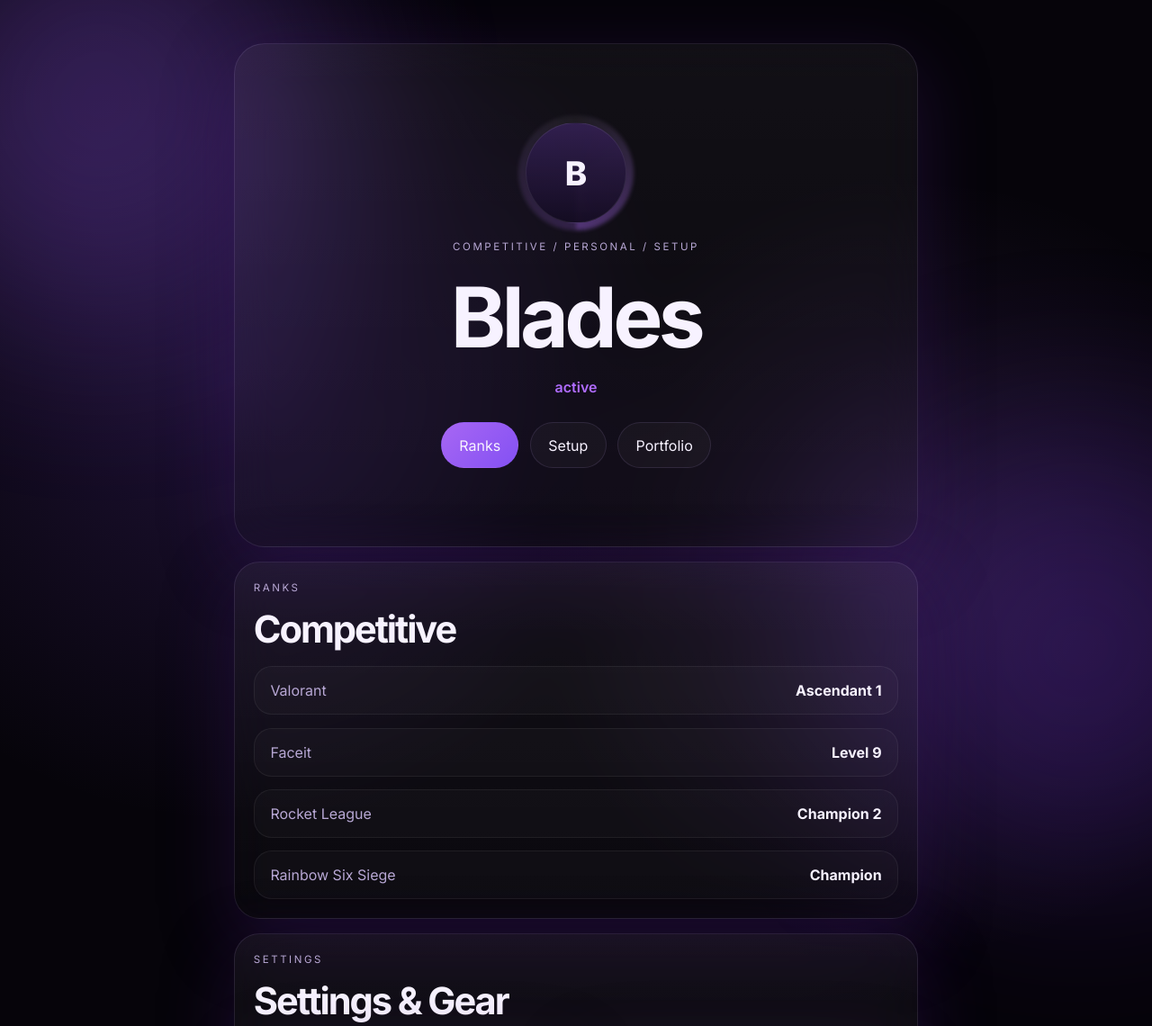
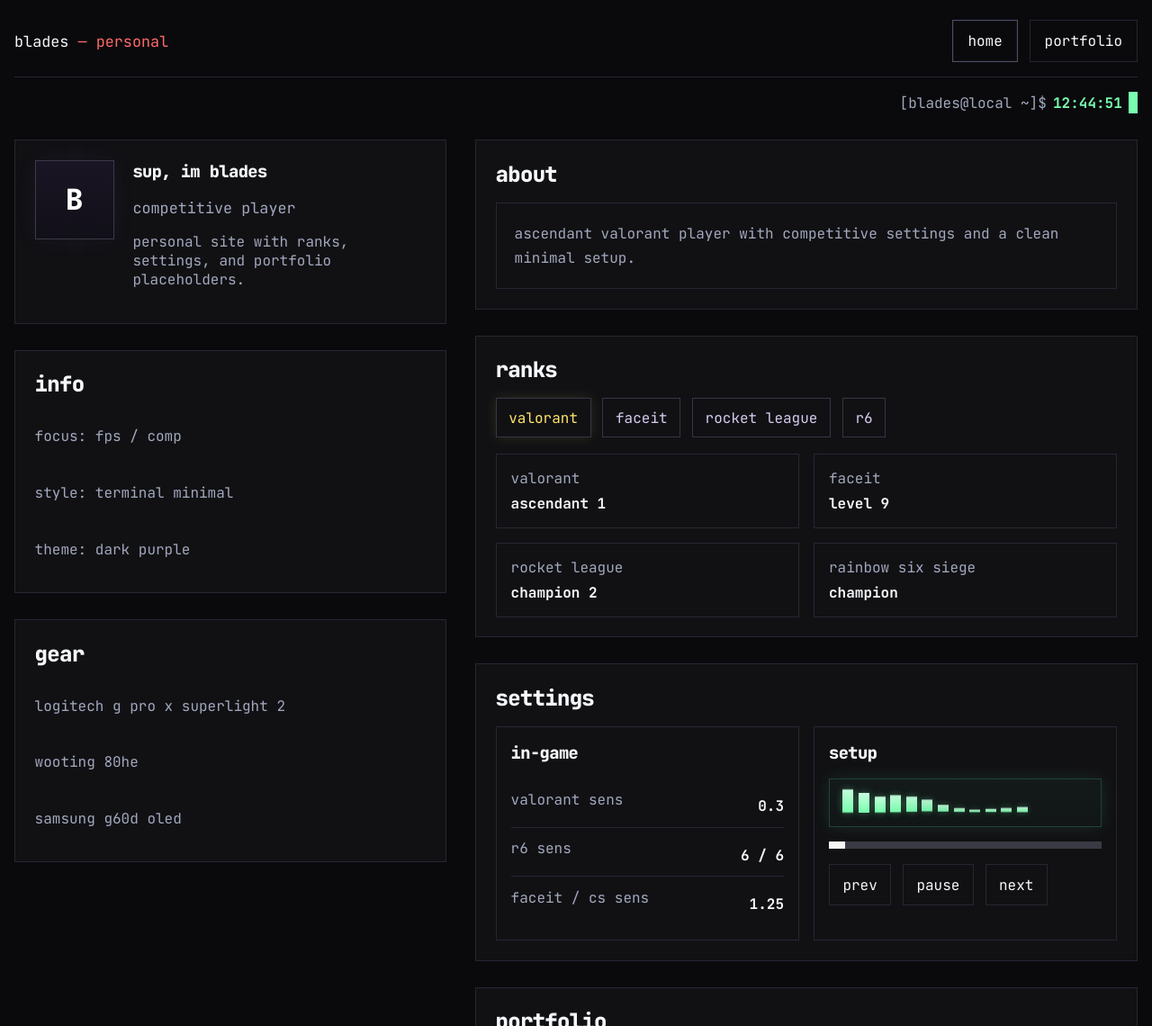
Before and after one commit to 1Bladess/personal, a plain HTML site: page index.html in a window 1280 px wide. Shown: the top 1140 px of the page at 90% size. Drawn offline with Linux system fonts and the light colour scheme.

Commit message:
Redesign website with terminal-style minimalist layout

```diff
--- a/index.html
+++ b/index.html
@@ -8,132 +8,155 @@
     <link rel="preconnect" href="https://fonts.googleapis.com" />
     <link rel="preconnect" href="https://fonts.gstatic.com" crossorigin />
     <link
-      href="https://fonts.googleapis.com/css2?family=Inter:wght@400;500;600;700;800&display=swap"
+      href="https://fonts.googleapis.com/css2?family=JetBrains+Mono:wght@400;500;700;800&family=Inter:wght@400;600;700&display=swap"
       rel="stylesheet"
     />
     <link rel="stylesheet" href="styles.css" />
   </head>
   <body>
-    <div class="bg-orb orb-1"></div>
-    <div class="bg-orb orb-2"></div>
-    <div class="noise"></div>
+    <div class="site-shell">
+      <header class="topbar">
+        <div class="brandline">
+          <span class="brand-main">blades</span>
+          <span class="brand-sep">—</span>
+          <span class="brand-accent">personal</span>
+        </div>
+        <div class="top-actions">
+          <a href="#home" class="top-link active">home</a>
+          <a href="#portfolio" class="top-link">portfolio</a>
+        </div>
+      </header>
 
-    <main class="shell">
-      <section class="profile-card reveal">
-        <div class="avatar-wrap">
-          <div class="avatar-ring"></div>
-          <div class="avatar">B</div>
+      <div class="terminal-line" id="home">
+        <span class="terminal-user">[blades@local ~]$</span>
+        <span class="terminal-time">08:42:53</span>
+        <span class="cursor"></span>
       </div>
 
-        <p class="mini-label">competitive / personal / setup</p>
-        <h1>Blades</h1>
-        <p class="presence">active</p>
-
-        <div class="cta-row">
-          <a href="#ranks" class="pill primary">Ranks</a>
-          <a href="#setup" class="pill">Setup</a>
-          <a href="#portfolio" class="pill">Portfolio</a>
-        </div>
-      </section>
-
-      <section class="panel reveal delay-1" id="ranks">
-        <div class="panel-head">
-          <p class="mini-label">ranks</p>
-          <h2>Competitive</h2>
-        </div>
-        <div class="rank-list">
-          <div class="row-item">
-            <span>Valorant</span>
-            <strong>Ascendant 1</strong>
-          </div>
-          <div class="row-item">
-            <span>Faceit</span>
-            <strong>Level 9</strong>
-          </div>
-          <div class="row-item">
-            <span>Rocket League</span>
-            <strong>Champion 2</strong>
-          </div>
-          <div class="row-item">
-            <span>Rainbow Six Siege</span>
-            <strong>Champion</strong>
+      <main class="layout-grid">
+        <aside class="left-column">
+          <section class="panel intro-panel reveal">
+            <div class="intro-row">
+              <div class="avatar-box">B</div>
+              <div>
+                <h1>sup, im blades</h1>
+                <p class="muted large">competitive player</p>
+                <p class="muted">personal site with ranks, settings, and portfolio placeholders.</p>
               </div>
             </div>
           </section>
 
-      <section class="panel reveal delay-2" id="setup">
-        <div class="panel-head">
-          <p class="mini-label">settings</p>
-          <h2>Settings & Gear</h2>
+          <section class="panel reveal delay-1">
+            <h2>info</h2>
+            <div class="stack-text">
+              <p>focus: fps / comp</p>
+              <p>style: terminal minimal</p>
+              <p>theme: dark purple</p>
             </div>
-        <div class="split-grid">
-          <div class="subpanel">
-            <h3>Game Settings</h3>
-            <div class="row-item">
-              <span>Valorant Sens</span>
-              <strong>0.3</strong>
+          </section>
+
+          <section class="panel reveal delay-2">
+            <h2>gear</h2>
+            <div class="stack-text">
+              <p>logitech g pro x superlight 2</p>
+              <p>wooting 80he</p>
+              <p>samsung g60d oled</p>
             </div>
-            <div class="row-item">
-              <span>R6 Sens</span>
-              <strong>6 / 6</strong>
+          </section>
+        </aside>
+
+        <section class="right-column">
+          <section class="panel reveal delay-1">
+            <h2>about</h2>
+            <div class="inline-box">
+              ascendant valorant player with competitive settings and a clean minimal setup.
             </div>
-            <div class="row-item">
-              <span>Faceit / CS Sens</span>
-              <strong>1.25</strong>
+          </section>
+
+          <section class="panel reveal delay-2" id="ranks">
+            <h2>ranks</h2>
+            <div class="pill-row">
+              <span class="mini-pill active">valorant</span>
+              <span class="mini-pill">faceit</span>
+              <span class="mini-pill">rocket league</span>
+              <span class="mini-pill">r6</span>
+            </div>
+            <div class="stats-grid">
+              <div class="stat-box">
+                <span>valorant</span>
+                <strong>ascendant 1</strong>
+              </div>
+              <div class="stat-box">
+                <span>faceit</span>
+                <strong>level 9</strong>
+              </div>
+              <div class="stat-box">
+                <span>rocket league</span>
+                <strong>champion 2</strong>
+              </div>
+              <div class="stat-box">
+                <span>rainbow six siege</span>
+                <strong>champion</strong>
               </div>
             </div>
+          </section>
 
+          <section class="panel reveal delay-3" id="settings">
+            <h2>settings</h2>
+            <div class="settings-grid">
               <div class="subpanel">
-            <h3>Gear</h3>
-            <div class="row-item">
-              <span>Mouse</span>
-              <strong>Logitech G Pro X Superlight 2</strong>
+                <h3>in-game</h3>
+                <div class="setting-row"><span>valorant sens</span><strong>0.3</strong></div>
+                <div class="setting-row"><span>r6 sens</span><strong>6 / 6</strong></div>
+                <div class="setting-row"><span>faceit / cs sens</span><strong>1.25</strong></div>
               </div>
-            <div class="row-item">
-              <span>Keyboard</span>
-              <strong>Wooting 80HE</strong>
+              <div class="subpanel music-panel">
+                <h3>setup</h3>
+                <div class="visualizer">
+                  <span></span><span></span><span></span><span></span><span></span><span></span><span></span><span></span><span></span><span></span><span></span><span></span>
                 </div>
-            <div class="row-item">
-              <span>Monitor</span>
-              <strong>Samsung G60D OLED</strong>
+                <div class="player-bar"></div>
+                <div class="player-controls">
+                  <button type="button">prev</button>
+                  <button type="button">pause</button>
+                  <button type="button">next</button>
                 </div>
               </div>
             </div>
           </section>
 
           <section class="panel reveal delay-3" id="portfolio">
-        <div class="panel-head">
-          <p class="mini-label">portfolio</p>
-          <h2>Featured Work</h2>
-        </div>
-        <div class="portfolio-stack">
-          <div class="project-card">
+            <h2>portfolio</h2>
+            <div class="portfolio-list">
+              <div class="portfolio-item">
                 <span>01</span>
                 <div>
-              <h3>Coming Soon</h3>
-              <p>Replace with your first featured project.</p>
+                  <strong>coming soon</strong>
+                  <p>replace with your first featured project.</p>
                 </div>
               </div>
-          <div class="project-card">
+              <div class="portfolio-item">
                 <span>02</span>
                 <div>
-              <h3>Coming Soon</h3>
-              <p>Replace with edits, designs, or commissions.</p>
+                  <strong>coming soon</strong>
+                  <p>replace with edits, designs, or another project.</p>
                 </div>
               </div>
-          <div class="project-card">
+              <div class="portfolio-item">
                 <span>03</span>
                 <div>
-              <h3>Coming Soon</h3>
-              <p>Replace with another highlight from your work.</p>
+                  <strong>coming soon</strong>
+                  <p>replace with any highlight you want to showcase.</p>
                 </div>
               </div>
             </div>
           </section>
+        </section>
       </main>
+    </div>
 
     <footer class="footer">
-      <p>© <span id="year"></span> Blades</p>
+      <p>© <span id="year"></span> blades</p>
     </footer>
 
     <script src="script.js"></script>
--- a/script.js
+++ b/script.js
@@ -12,3 +12,17 @@ const observer = new IntersectionObserver(
 document.querySelectorAll(".reveal").forEach((element) => observer.observe(element));
 
 document.getElementById("year").textContent = new Date().getFullYear();
+
+const timeElement = document.querySelector(".terminal-time");
+if (timeElement) {
+  const updateTime = () => {
+    const now = new Date();
+    const hours = String(now.getHours()).padStart(2, "0");
+    const minutes = String(now.getMinutes()).padStart(2, "0");
+    const seconds = String(now.getSeconds()).padStart(2, "0");
+    timeElement.textContent = `${hours}:${minutes}:${seconds}`;
+  };
+
+  updateTime();
+  setInterval(updateTime, 1000);
+}
--- a/styles.css
+++ b/styles.css
@@ -1,13 +1,14 @@
 :root {
-  --bg: #06040a;
-  --panel: rgba(18, 12, 28, 0.62);
-  --panel-strong: rgba(28, 18, 43, 0.72);
-  --border: rgba(202, 171, 255, 0.12);
-  --text: #f7f2ff;
-  --muted: #b8a8d5;
-  --primary: #b06cff;
-  --primary-soft: rgba(176, 108, 255, 0.16);
-  --shadow: 0 24px 80px rgba(64, 24, 112, 0.36);
+  --bg: #0a0a0d;
+  --panel: #111114;
+  --panel-soft: #14141a;
+  --border: #262632;
+  --text: #f5f7fb;
+  --muted: #a2a8bd;
+  --accent: #9d7cff;
+  --accent-soft: rgba(157, 124, 255, 0.15);
+  --green: #78ffae;
+  --shadow: 0 0 24px rgba(157, 124, 255, 0.06);
 }
 
 * {
@@ -21,50 +22,10 @@ html {
 body {
   margin: 0;
   min-height: 100vh;
-  font-family: "Inter", sans-serif;
+  background: var(--bg);
   color: var(--text);
-  background:
-    radial-gradient(circle at 20% 20%, rgba(128, 72, 224, 0.2), transparent 25%),
-    radial-gradient(circle at 80% 30%, rgba(184, 121, 255, 0.14), transparent 24%),
-    radial-gradient(circle at 50% 80%, rgba(91, 31, 172, 0.18), transparent 22%),
-    var(--bg);
+  font-family: "JetBrains Mono", monospace;
   overflow-x: hidden;
-}
-
-body::selection {
-  background: rgba(176, 108, 255, 0.35);
-}
-
-.noise {
-  position: fixed;
-  inset: 0;
-  pointer-events: none;
-  opacity: 0.06;
-  background-image: radial-gradient(#ffffff 0.6px, transparent 0.6px);
-  background-size: 8px 8px;
-  mix-blend-mode: soft-light;
-}
-
-.bg-orb {
-  position: fixed;
-  width: 30rem;
-  height: 30rem;
-  border-radius: 50%;
-  filter: blur(110px);
-  opacity: 0.28;
-  pointer-events: none;
-}
-
-.orb-1 {
-  top: -8rem;
-  left: -8rem;
-  background: #9d5eff;
-}
-
-.orb-2 {
-  right: -10rem;
-  bottom: -10rem;
-  background: #6b2ed1;
 }
 
 a {
@@ -72,180 +33,278 @@ a {
   text-decoration: none;
 }
 
-.shell {
-  width: min(calc(100% - 1.4rem), 760px);
+.site-shell {
+  width: min(calc(100% - 2rem), 1680px);
   margin: 0 auto;
-  padding: 3rem 0 5rem;
+  padding: 1.4rem 0 3rem;
 }
 
-.profile-card,
-.panel,
-.subpanel,
-.project-card {
-  border: 1px solid var(--border);
-  background: linear-gradient(180deg, rgba(255, 255, 255, 0.05), rgba(255, 255, 255, 0.02));
-  backdrop-filter: blur(24px);
-  -webkit-backdrop-filter: blur(24px);
-  box-shadow: var(--shadow);
-}
-
-.profile-card {
-  min-height: 70vh;
-  border-radius: 34px;
-  display: flex;
-  flex-direction: column;
-  align-items: center;
-  justify-content: center;
-  text-align: center;
-  padding: 3rem 1.5rem;
-}
-
-.avatar-wrap {
-  position: relative;
-  width: 112px;
-  height: 112px;
-  margin-bottom: 1.2rem;
-}
-
-.avatar-ring {
-  position: absolute;
-  inset: -8px;
-  border-radius: 50%;
-  background: conic-gradient(from 180deg, rgba(176, 108, 255, 0.2), rgba(255, 255, 255, 0.05), rgba(176, 108, 255, 0.4));
-  filter: blur(2px);
-}
-
-.avatar {
-  position: relative;
-  width: 100%;
-  height: 100%;
-  border-radius: 50%;
-  display: grid;
-  place-items: center;
-  font-size: 2.3rem;
-  font-weight: 800;
-  background: linear-gradient(180deg, rgba(52, 32, 83, 0.9), rgba(18, 11, 31, 0.92));
-  border: 1px solid rgba(255, 255, 255, 0.08);
-}
-
-.mini-label {
-  color: var(--muted);
-  text-transform: uppercase;
-  letter-spacing: 0.22em;
-  font-size: 0.72rem;
-  margin: 0 0 0.9rem;
-}
-
-.profile-card h1,
-.panel h2 {
-  margin: 0;
-  letter-spacing: -0.05em;
-}
-
-.profile-card h1 {
-  font-size: clamp(3.4rem, 8vw, 5.8rem);
-}
-
-.presence {
-  margin: 0.8rem 0 0;
-  color: var(--primary);
-  font-weight: 600;
-}
-
-.cta-row {
-  display: flex;
-  gap: 0.8rem;
-  flex-wrap: wrap;
-  justify-content: center;
-  margin-top: 1.8rem;
-}
-
-.pill {
-  padding: 0.9rem 1.2rem;
-  border-radius: 999px;
-  border: 1px solid var(--border);
-  background: rgba(255, 255, 255, 0.03);
-  transition: transform 180ms ease, background 180ms ease, border-color 180ms ease;
-}
-
-.pill.primary {
-  background: linear-gradient(135deg, rgba(176, 108, 255, 0.95), rgba(139, 85, 255, 0.95));
-  border-color: transparent;
-}
-
-.pill:hover,
-.project-card:hover,
-.subpanel:hover,
-.panel:hover {
-  transform: translateY(-2px);
-}
-
-.panel {
-  margin-top: 1rem;
-  border-radius: 28px;
-  padding: 1.3rem;
-}
-
-.panel-head {
-  margin-bottom: 1rem;
-}
-
-.panel h2 {
-  font-size: clamp(1.8rem, 4vw, 2.6rem);
-}
-
-.rank-list,
-.portfolio-stack,
-.split-grid {
-  display: grid;
-  gap: 0.9rem;
-}
-
-.split-grid {
-  grid-template-columns: repeat(2, minmax(0, 1fr));
-}
-
-.row-item,
-.project-card {
+.topbar {
   display: flex;
   align-items: center;
   justify-content: space-between;
   gap: 1rem;
-  border-radius: 20px;
-  padding: 1rem 1.1rem;
-  background: rgba(255, 255, 255, 0.025);
-  border: 1px solid rgba(255, 255, 255, 0.06);
+  padding: 0 0 1rem;
+  border-bottom: 1px solid var(--border);
 }
 
-.row-item span,
-.project-card p,
-.project-card span {
+.brandline {
+  font-size: 1.05rem;
+}
+
+.brand-main {
+  color: var(--text);
+}
+
+.brand-sep,
+.brand-accent {
+  color: #ff6a6a;
+}
+
+.top-actions {
+  display: flex;
+  gap: 0.8rem;
+}
+
+.top-link {
+  padding: 0.75rem 1rem;
+  border: 1px solid var(--border);
+  background: transparent;
+}
+
+.top-link.active,
+.top-link:hover {
+  border-color: #4c4f67;
+  box-shadow: inset 0 0 0 1px rgba(255, 255, 255, 0.03);
+}
+
+.terminal-line {
+  display: flex;
+  justify-content: flex-end;
+  align-items: center;
+  gap: 0.45rem;
+  padding: 1rem 0 1.8rem;
   color: var(--muted);
 }
 
-.row-item strong {
-  text-align: right;
+.terminal-time {
+  color: var(--green);
+  font-weight: 700;
 }
 
-.subpanel {
-  border-radius: 24px;
-  padding: 1rem;
-  background: rgba(255, 255, 255, 0.03);
+.cursor {
+  width: 10px;
+  height: 24px;
+  background: var(--green);
+  display: inline-block;
+  animation: blink 1s steps(1) infinite;
 }
 
-.subpanel h3,
-.project-card h3 {
-  margin-top: 0;
-  margin-bottom: 0.8rem;
+.layout-grid {
+  display: grid;
+  grid-template-columns: 480px 1fr;
+  gap: 2rem;
 }
 
-.project-card {
-  justify-content: flex-start;
+.left-column,
+.right-column {
+  display: grid;
+  gap: 1.8rem;
+  align-content: start;
+}
+
+.panel,
+.subpanel,
+.stat-box,
+.portfolio-item,
+.inline-box {
+  border: 1px solid var(--border);
+  background: var(--panel);
+}
+
+.panel {
+  padding: 1.35rem;
+}
+
+.panel h1,
+.panel h2,
+.subpanel h3 {
+  margin-top: 0;
+  margin-bottom: 1rem;
+  font-weight: 800;
+  letter-spacing: -0.03em;
+}
+
+.intro-row {
+  display: flex;
+  gap: 1.3rem;
   align-items: flex-start;
 }
 
-.project-card span {
-  font-weight: 700;
+.avatar-box {
+  width: 88px;
+  height: 88px;
+  border: 1px solid #3a3a49;
+  display: grid;
+  place-items: center;
+  font-size: 2rem;
+  font-weight: 800;
+  background: linear-gradient(180deg, #1a1524, #110f18);
+  color: #ffffff;
+  box-shadow: var(--shadow);
+  flex-shrink: 0;
+}
+
+.large {
+  font-size: 1.05rem;
+}
+
+.muted {
+  color: var(--muted);
+}
+
+.stack-text {
+  display: grid;
+  gap: 0.6rem;
+}
+
+.stack-text p,
+.inline-box,
+.portfolio-item p,
+.setting-row span,
+.stat-box span {
+  color: var(--muted);
+}
+
+.inline-box {
+  padding: 1.25rem;
+  line-height: 1.7;
+}
+
+.pill-row {
+  display: flex;
+  gap: 0.8rem;
+  flex-wrap: wrap;
+  margin-bottom: 1.1rem;
+}
+
+.mini-pill {
+  padding: 0.65rem 0.85rem;
+  border: 1px solid #353546;
+  color: #d6caee;
+}
+
+.mini-pill.active {
+  color: #ffe56c;
+  box-shadow: 0 0 14px rgba(255, 229, 108, 0.12);
+}
+
+.stats-grid,
+.settings-grid,
+.portfolio-list {
+  display: grid;
+  gap: 1rem;
+}
+
+.stats-grid {
+  grid-template-columns: repeat(2, minmax(0, 1fr));
+}
+
+.settings-grid {
+  grid-template-columns: repeat(2, minmax(0, 1fr));
+}
+
+.stat-box,
+.subpanel,
+.portfolio-item {
+  padding: 1rem;
+}
+
+.stat-box strong,
+.setting-row strong,
+.portfolio-item strong {
+  display: block;
+  color: var(--text);
+  margin-top: 0.45rem;
+}
+
+.setting-row {
+  display: flex;
+  justify-content: space-between;
+  gap: 1rem;
+  padding: 0.8rem 0;
+  border-bottom: 1px solid var(--border);
+}
+
+.setting-row:last-child {
+  border-bottom: none;
+}
+
+.visualizer {
+  height: 54px;
+  display: flex;
+  align-items: end;
+  gap: 0.35rem;
+  padding: 0.9rem;
+  margin-top: 0.6rem;
+  border: 1px solid #214236;
+  background: linear-gradient(180deg, rgba(35, 74, 60, 0.16), rgba(17, 31, 25, 0.3));
+  box-shadow: 0 0 18px rgba(120, 255, 174, 0.1);
+}
+
+.visualizer span {
+  display: block;
+  width: 12px;
+  background: linear-gradient(180deg, #c8ffe0, #78ffae);
+  box-shadow: 0 0 10px rgba(120, 255, 174, 0.35);
+  animation: bounce 1.4s ease-in-out infinite;
+}
+
+.visualizer span:nth-child(1) { height: 26px; }
+.visualizer span:nth-child(2) { height: 22px; animation-delay: 0.1s; }
+.visualizer span:nth-child(3) { height: 18px; animation-delay: 0.2s; }
+.visualizer span:nth-child(4) { height: 20px; animation-delay: 0.3s; }
+.visualizer span:nth-child(5) { height: 19px; animation-delay: 0.4s; }
+.visualizer span:nth-child(6) { height: 16px; animation-delay: 0.5s; }
+.visualizer span:nth-child(7) { height: 10px; animation-delay: 0.6s; }
+.visualizer span:nth-child(8) { height: 6px; animation-delay: 0.7s; }
+.visualizer span:nth-child(9) { height: 4px; animation-delay: 0.8s; }
+.visualizer span:nth-child(10) { height: 5px; animation-delay: 0.9s; }
+.visualizer span:nth-child(11) { height: 6px; animation-delay: 1s; }
+.visualizer span:nth-child(12) { height: 7px; animation-delay: 1.1s; }
+
+.player-bar {
+  height: 8px;
+  margin: 1rem 0 1.1rem;
+  background: linear-gradient(90deg, #f5f5f5 0 6%, #3a3a45 6% 100%);
+}
+
+.player-controls {
+  display: flex;
+  gap: 0.8rem;
+}
+
+.player-controls button {
+  font: inherit;
+  color: var(--text);
+  background: transparent;
+  border: 1px solid var(--border);
+  padding: 0.7rem 0.9rem;
+  cursor: pointer;
+}
+
+.player-controls button:hover {
+  border-color: #4f546c;
+}
+
+.portfolio-item {
+  display: flex;
+  gap: 1rem;
+  align-items: flex-start;
+}
+
+.portfolio-item > span {
+  color: #ffe56c;
   min-width: 2rem;
 }
 
@@ -270,27 +329,46 @@ a {
 .delay-2 { transition-delay: 200ms; }
 .delay-3 { transition-delay: 300ms; }
 
-@media (max-width: 700px) {
-  .shell {
-    width: min(calc(100% - 1rem), 760px);
-    padding-top: 1rem;
-  }
+@keyframes blink {
+  50% { opacity: 0; }
+}
 
-  .profile-card {
-    min-height: 62vh;
-    border-radius: 28px;
-  }
+@keyframes bounce {
+  0%, 100% { transform: scaleY(0.7); opacity: 0.9; }
+  50% { transform: scaleY(1); opacity: 1; }
+}
 
-  .split-grid {
+@media (max-width: 1100px) {
+  .layout-grid {
     grid-template-columns: 1fr;
   }
 
-  .row-item {
+  .terminal-line {
+    justify-content: flex-start;
+  }
+}
+
+@media (max-width: 700px) {
+  .site-shell {
+    width: min(calc(100% - 1rem), 1680px);
+  }
+
+  .topbar {
+    flex-direction: column;
     align-items: flex-start;
+  }
+
+  .intro-row {
     flex-direction: column;
   }
 
-  .row-item strong {
-    text-align: left;
+  .stats-grid,
+  .settings-grid {
+    grid-template-columns: 1fr;
+  }
+
+  .terminal-line {
+    font-size: 0.88rem;
+    flex-wrap: wrap;
   }
 }
```
Lines whose indentation alone changed are shown as unchanged.
